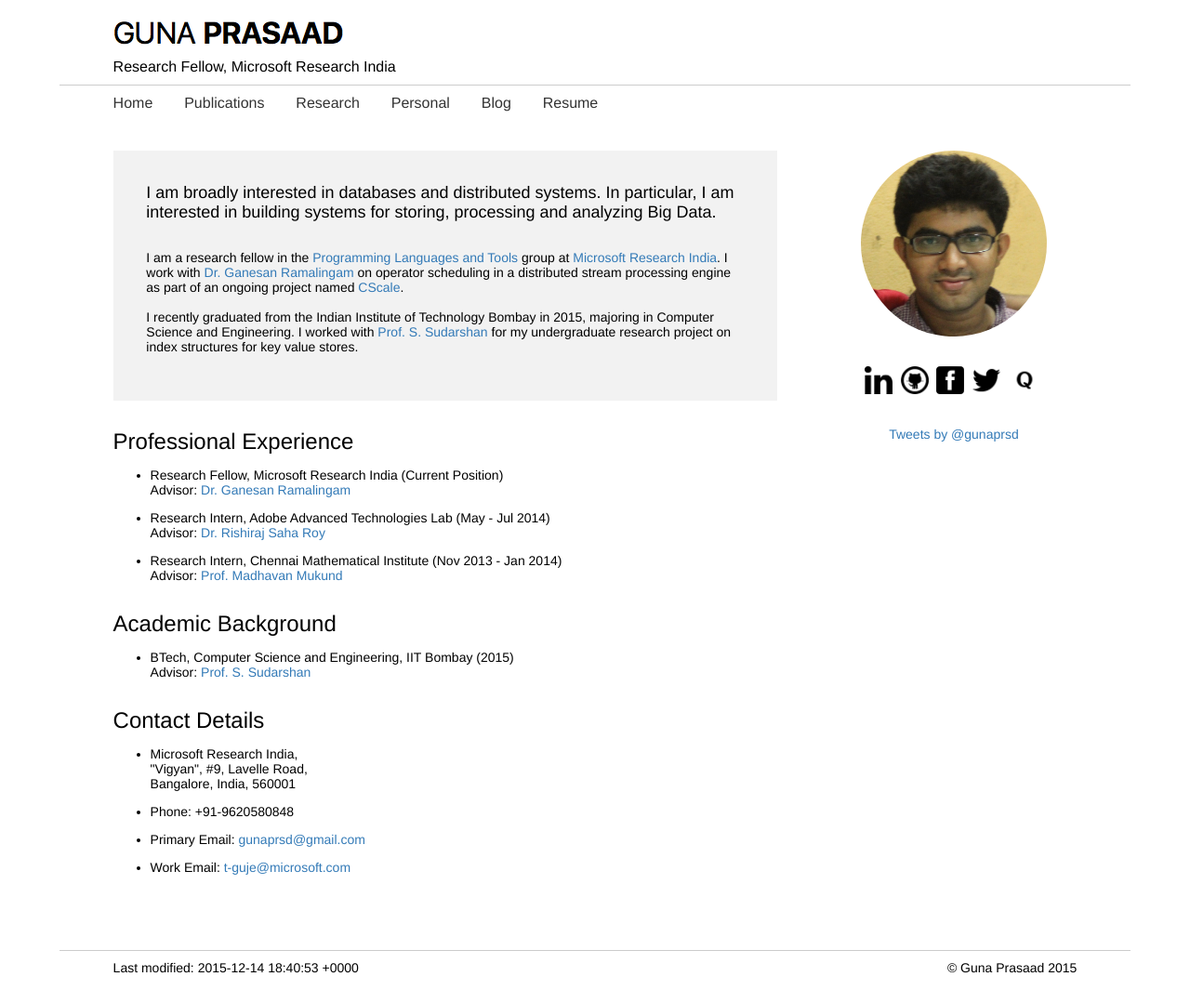
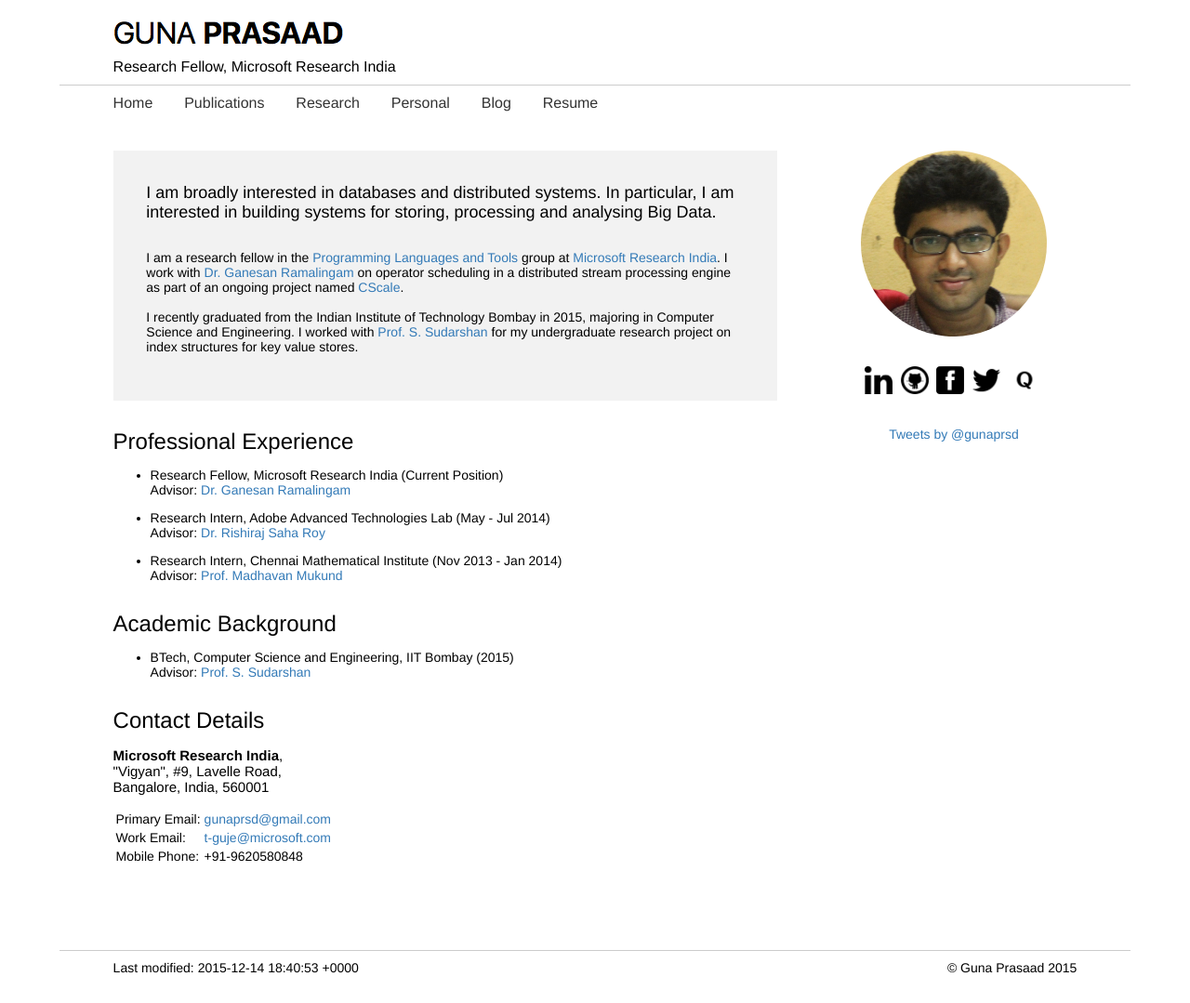
Before and after one commit to williamsjoehenry/williamsjoehenry.github.io, a Jekyll site: the page built from index.html, in a window 1280 px wide. Shown: the whole page at 93% size. Built offline with Jekyll 4.4.1, drawn with Linux system fonts in a browser that asks for light colours; comment, search, counter and statistics services are not loaded.

Commit message:
Changed address box

```diff
--- a/index.html
+++ b/index.html
@@ -6,7 +6,7 @@ permalink: /
 <section id="home" style="margin-top:0px">
   <div class="legend">
     <p class="legend-bolden" >
-      I am broadly interested in databases and distributed systems. In particular, I am interested in building systems for storing, processing and analyzing Big Data.
+      I am broadly interested in databases and distributed systems. In particular, I am interested in building systems for storing, processing and analysing Big Data.
     </p>
     <br>
     <p class="legend-normal">
@@ -55,10 +55,14 @@ permalink: /
 
 <section id="contact">
   <p class="section-title">Contact Details</p>
-      <ul>
-        <li> <p>Microsoft Research India, <br> "Vigyan", #9, Lavelle Road, <br> Bangalore, India, 560001 </p></li>
-        <li> <p>Phone: +91-9620580848</p></li>
-        <li> <p>Primary Email: <a href="mailto:gunaprsd@gmail.com">gunaprsd@gmail.com</a></p></li>
-        <li> <p>Work Email: <a href="mailto:t-guje@microsoft.com">t-guje@microsoft.com</a></p></li>
-      </ul>
+      <p style="font-size:15px">
+        <b>Microsoft Research India</b>, <br>
+        "Vigyan", #9, Lavelle Road, <br>
+        Bangalore, India, 560001 <br>
+        <table>
+          <tr> <td> Primary Email: </td><td><a href="mailto:gunaprsd@gmail.com">gunaprsd@gmail.com</a> </td></tr>
+          <tr> <td>Work Email: </td><td> <a href="mailto:t-guje@microsoft.com">t-guje@microsoft.com</a> </td></tr>
+          <tr> <td>Mobile Phone: </td><td> +91-9620580848 </td></tr>
+        </table>
+      </p>
 </section>
```
